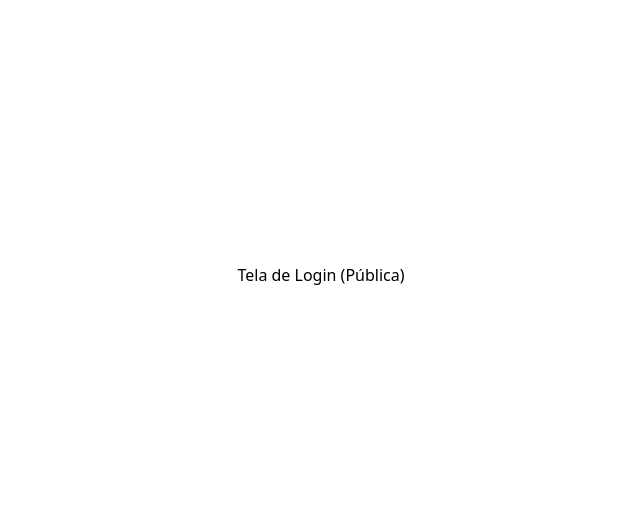
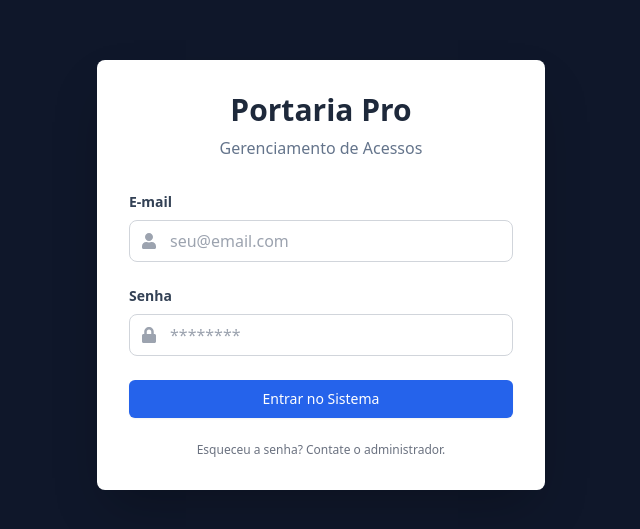
Before and after one commit to alissongabrieloliveira/gestao-acessos-veiculos-frontend, a React (Vite) app: page / in a window 1280 px wide. Shown: the part 125-654 px from the top of the page, without its empty margins (319-959 px from the left). Built offline with nearby package versions, Linux system fonts and the light colour scheme.

Commit message:
feat: cria tela de login estilizada e integrada com a api

```diff
--- a/src/pages/SignIn/index.jsx
+++ b/src/pages/SignIn/index.jsx
@@ -1,9 +1,124 @@
-import React from "react";
+import React, { useState } from "react";
+import { useAuth } from "../../contexts/AuthContext";
+import { FaUser, FaLock, FaSpinner } from "react-icons/fa"; // Ícones
 
 export default function SignIn() {
+  const { signIn } = useAuth();
+
+  const [email, setEmail] = useState("");
+  const [senha, setSenha] = useState("");
+  const [error, setError] = useState("");
+  const [loadingLocal, setLoadingLocal] = useState(false);
+
+  async function handleLogin(e) {
+    e.preventDefault(); // Evita recarregar a página
+    setError(""); // Limpa erros anteriores
+    setLoadingLocal(true);
+
+    if (!email || !senha) {
+      setError("Preencha e-mail e senha.");
+      setLoadingLocal(false);
+      return;
+    }
+
+    try {
+      await signIn(email, senha);
+      // Se der certo, o AuthContext atualiza o estado 'user'
+      // e o Roteador redireciona automaticamente para o Dashboard.
+    } catch (err) {
+      console.error(err);
+      // Tratando o erro visualmente
+      setError("E-mail ou senha inválidos. Verifique suas credenciais.");
+      setLoadingLocal(false);
+    }
+  }
+
   return (
-    <div className="flex justify-center items-center h-screen">
-      <h1>Tela de Login (Pública)</h1>
+    <div className="min-h-screen bg-slate-900 flex items-center justify-center px-4">
+      <div className="bg-white p-8 rounded-lg shadow-2xl w-full max-w-md">
+        {/* Cabeçalho do Card */}
+        <div className="text-center mb-8">
+          <h1 className="text-3xl font-bold text-slate-800">Portaria Pro</h1>
+          <p className="text-slate-500 mt-2">Gerenciamento de Acessos</p>
+        </div>
+
+        {/* Mensagem de Erro */}
+        {error && (
+          <div className="bg-red-100 border border-red-400 text-red-700 px-4 py-3 rounded relative mb-4 text-sm text-center">
+            {error}
+          </div>
+        )}
+
+        {/* Formulário */}
+        <form onSubmit={handleLogin} className="space-y-6">
+          {/* Campo E-mail */}
+          <div>
+            <label
+              className="block text-slate-700 text-sm font-bold mb-2"
+              htmlFor="email"
+            >
+              E-mail
+            </label>
+            <div className="relative">
+              <div className="absolute inset-y-0 left-0 pl-3 flex items-center pointer-events-none">
+                <FaUser className="text-gray-400" />
+              </div>
+              <input
+                id="email"
+                type="email"
+                className="w-full pl-10 pr-3 py-2 border border-gray-300 rounded-lg focus:outline-none focus:ring-2 focus:ring-blue-500 focus:border-transparent transition duration-200"
+                placeholder="seu@email.com"
+                value={email}
+                onChange={(e) => setEmail(e.target.value)}
+              />
+            </div>
+          </div>
+
+          {/* Campo Senha */}
+          <div>
+            <label
+              className="block text-slate-700 text-sm font-bold mb-2"
+              htmlFor="senha"
+            >
+              Senha
+            </label>
+            <div className="relative">
+              <div className="absolute inset-y-0 left-0 pl-3 flex items-center pointer-events-none">
+                <FaLock className="text-gray-400" />
+              </div>
+              <input
+                id="senha"
+                type="password"
+                className="w-full pl-10 pr-3 py-2 border border-gray-300 rounded-lg focus:outline-none focus:ring-2 focus:ring-blue-500 focus:border-transparent transition duration-200"
+                placeholder="********"
+                value={senha}
+                onChange={(e) => setSenha(e.target.value)}
+              />
+            </div>
+          </div>
+
+          {/* Botão de Entrar */}
+          <button
+            type="submit"
+            disabled={loadingLocal}
+            className={`w-full flex justify-center py-2 px-4 border border-transparent rounded-md shadow-sm text-sm font-medium text-white bg-blue-600 hover:bg-blue-700 focus:outline-none focus:ring-2 focus:ring-offset-2 focus:ring-blue-500 transition duration-150 ${
+              loadingLocal ? "opacity-70 cursor-not-allowed" : ""
+            }`}
+          >
+            {loadingLocal ? (
+              <FaSpinner className="animate-spin h-5 w-5" />
+            ) : (
+              "Entrar no Sistema"
+            )}
+          </button>
+        </form>
+
+        <div className="mt-6 text-center">
+          <p className="text-xs text-gray-500">
+            Esqueceu a senha? Contate o administrador.
+          </p>
+        </div>
+      </div>
     </div>
   );
 }
```
